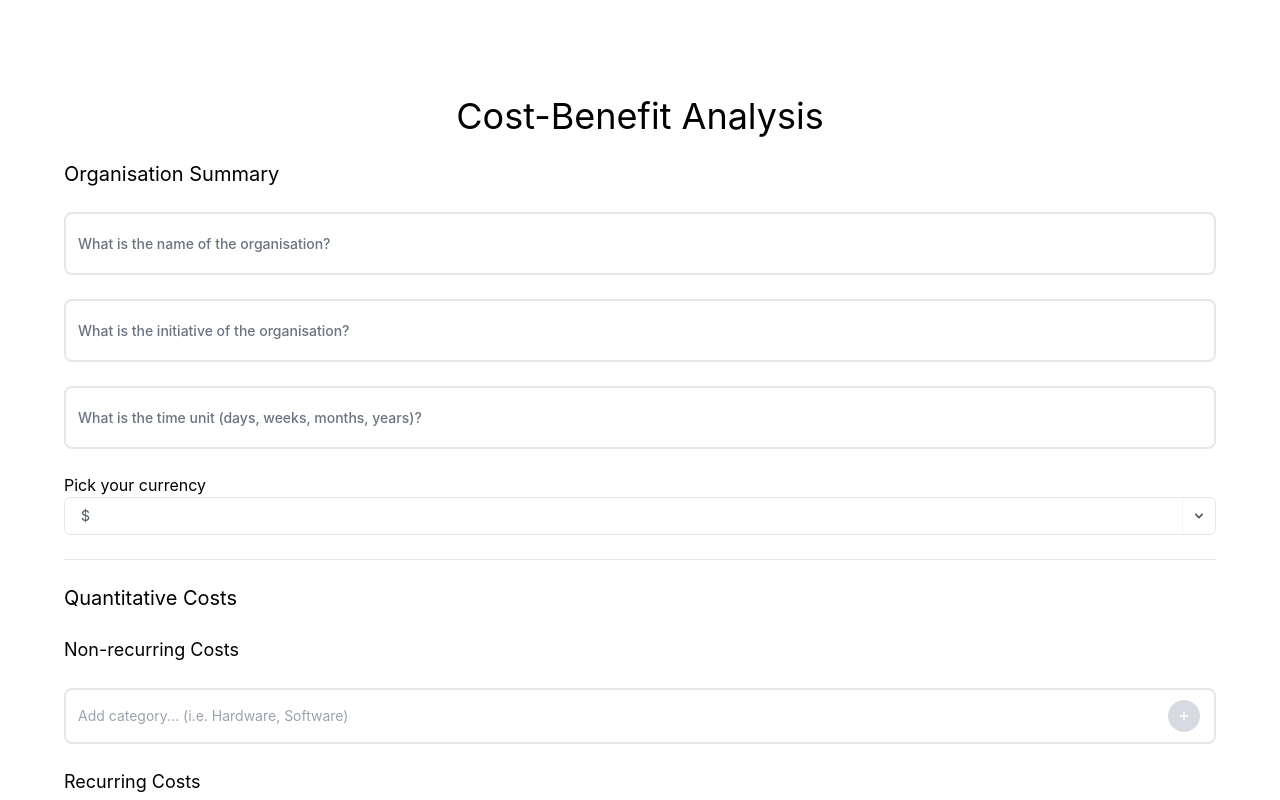
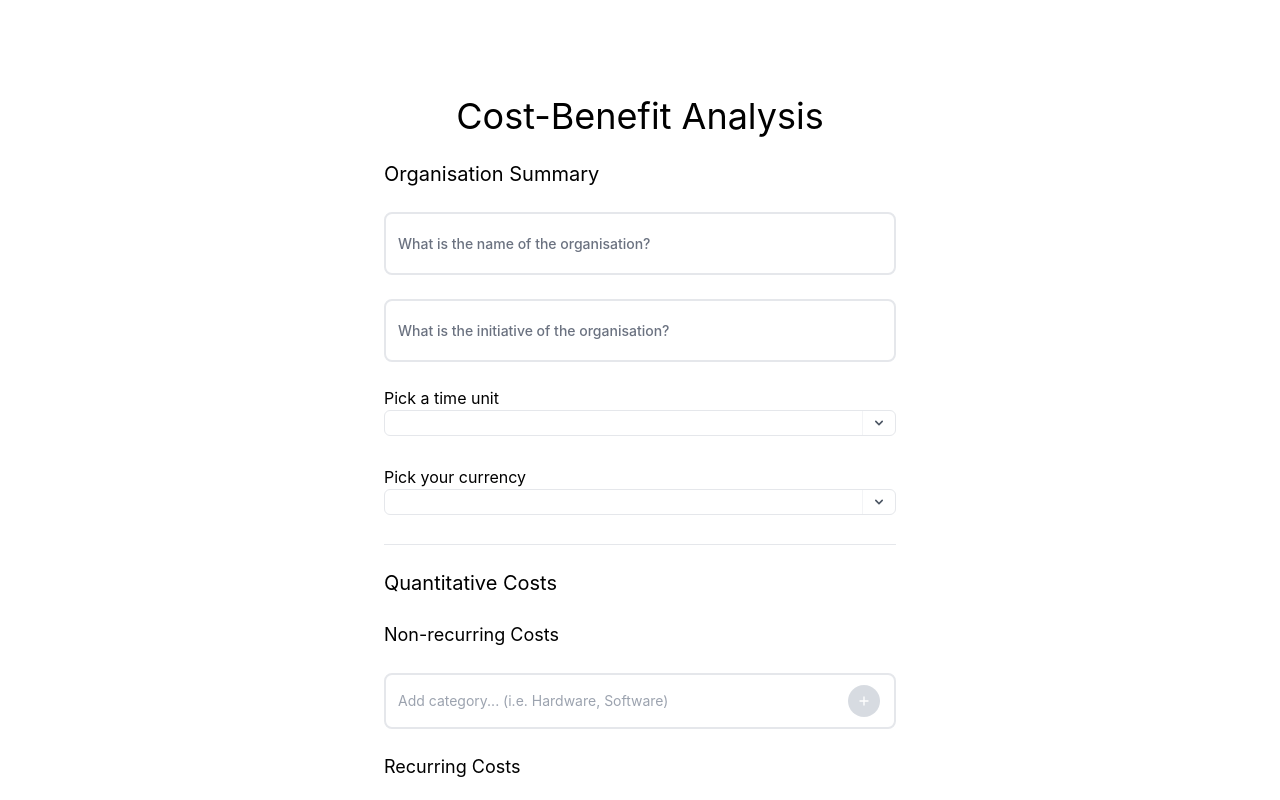
Before and after one commit to dfxe/c-b-analysis-expert, a Next.js app: page / in a window 1280 px wide. Shown: the top 800 px of the page. Built offline with nearby package versions, Linux system fonts and the light colour scheme.

Commit message:
Add dropdown for time unit

```diff
--- a/components/contexts/DetailsProvider.tsx
+++ b/components/contexts/DetailsProvider.tsx
@@ -184,7 +184,7 @@ export default function DetailsProvider({ children }: Props) {
     title: "",
     initiative: "",
     currency: "$",
-    periodUnit: "d",
+    periodUnit: "",
     costs: [],
   });
 
--- a/components/survey/Dropdown.tsx
+++ b/components/survey/Dropdown.tsx
@@ -3,29 +3,31 @@ import { useDetails } from "../contexts/DetailsProvider";
 type Props = {
   actionDispatchType: string;
   values: { value: string; label: string }[];
+  title: string;
 };
-export default function Dropdown({ actionDispatchType, values }: Props) {
+export default function Dropdown({ actionDispatchType, values, title }: Props) {
   const details = useDetails();
   const [hideDropdown, setHideDropdown] = React.useState(true);
+  const [selected, showSelected] = React.useState("");
 
   const handleChange = (item: string) => {
     details.dispatch({
       type: actionDispatchType,
       nextAction: item,
     });
-
+    showSelected(item);
     setHideDropdown(!hideDropdown);
   };
 
   return (
     <div>
-      Pick your currency
+      {title}
       <div
         onClick={() => setHideDropdown(!hideDropdown)}
         className="w-full inline-flex justify-between bg-white border rounded-md"
       >
         <div className="px-4 py-2 text-sm text-gray-600 hover:text-gray-700 hover:bg-gray-50 rounded-l-md">
-          {details.state.currency}
+          {selected}
         </div>
 
         <div className="relative">
@@ -58,7 +60,7 @@ export default function Dropdown({ actionDispatchType, values }: Props) {
                   {values.map((item, i) => (
                     <li
                       onClick={() => handleChange(item.label)}
-                      key={item.value + i}
+                      key={item.value + i + title}
                       className="block cursor-pointer px-4 py-2 text-sm text-gray-500 rounded-lg hover:bg-gray-100 hover:text-gray-700"
                       role="menuitem"
                     >
--- a/components/survey/OutTable.tsx
+++ b/components/survey/OutTable.tsx
@@ -20,7 +20,8 @@ export default function OutTable() {
               Quantitative Costs
             </th>
             <th className="px-4 py-2 font-medium text-left text-gray-900 whitespace-nowrap">
-              Cost {"per " + details.state.periodUnit}
+              {/** TODO does not pick up periodUnit */}
+              {"Cost per " + details.state.periodUnit}
             </th>
           </tr>
         </thead>
--- a/components/survey/Survey.tsx
+++ b/components/survey/Survey.tsx
@@ -54,13 +54,32 @@ const Survey = () => {
           type={"changed_org_initiative"}
           question="What is the initiative of the organisation?"
         />
-        <FormQuestion
-          key={"1_YIjbAJMK5asd8aYTEKHiD1"}
-          type={"changed_period_unit"}
-          question="What is the time unit (days, weeks, months, years)?"
+        <Dropdown
+          key={"1_YIjbAJMK58aYTEKHiD1asdasdwqe123"}
+          actionDispatchType="changed_period_unit"
+          values={[
+            {
+              value: "day",
+              label: "d",
+            },
+            {
+              value: "week",
+              label: "w",
+            },
+            {
+              value: "month",
+              label: "m",
+            },
+            {
+              value: "year",
+              label: "yr",
+            },
+          ]}
+          title="Pick a time unit"
         />
 
         <Dropdown
+          key={"1_YIjbAJMK58aYnnmbvTEKHiD1asdasdwqe123"}
           actionDispatchType="changed_currency"
           values={[
             {
@@ -80,6 +99,7 @@ const Survey = () => {
               label: "RON",
             },
           ]}
+          title="Pick your currency"
         />
         <hr></hr>
         <div className="text-xl">Quantitative Costs</div>
--- a/styles/globals.css
+++ b/styles/globals.css
@@ -19,6 +19,13 @@ a {
   box-sizing: border-box;
 }
 
+@media only screen and (min-width: 1024px) {
+  html {
+    padding-inline-start: 25vw;
+    padding-inline-end: 25vw;
+  }
+}
+
 @media (prefers-color-scheme: dark) {
   html {
     color-scheme: dark;
```
Also changed, not shown: components/survey/Footer.tsx (+2 -2 lines).
